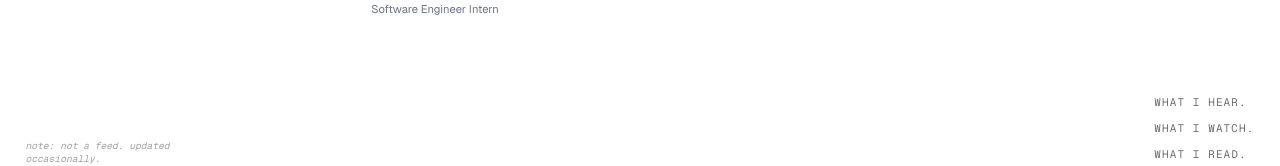
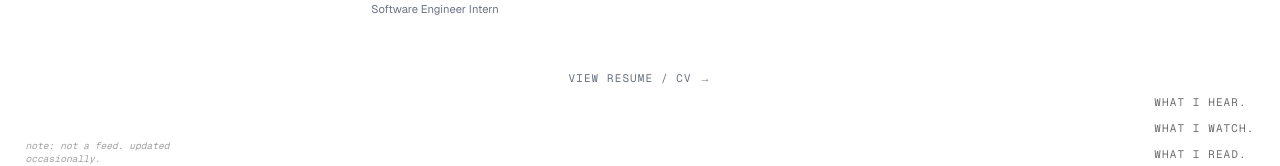
Before and after one commit to marcogoedert/marcogoedert.com, a Next.js app: page /about in a window 1280 px wide. Shown: the part 609-775 px from the top of the page. Built offline with nearby package versions, Linux system fonts and the light colour scheme.

Commit message:
feat: add CV to about page and /cv route
- move CV.pdf to public/
- /cv route redirects to /cv.pdf
- "View Resume / CV" link on about page, after work experience

```diff
--- a/app/about/page.tsx
+++ b/app/about/page.tsx
@@ -26,6 +26,17 @@ export default function AboutPage() {
       <AnimatedSection index={1} className="w-full">
         <WorkExperienceList experiences={experiences} />
       </AnimatedSection>
+
+      <AnimatedSection index={2}>
+        <a
+          href="/cv.pdf"
+          target="_blank"
+          rel="noopener noreferrer"
+          className="font-mono text-[11px] uppercase tracking-widest text-muted hover:text-foreground transition-colors"
+        >
+          View Resume / CV →
+        </a>
+      </AnimatedSection>
     </div>
   );
 }
--- /dev/null
+++ b/app/cv/route.ts
@@ -0,0 +1,5 @@
+import { redirect } from "next/navigation";
+
+export function GET() {
+  redirect("/cv.pdf");
+}
```
Also changed, not shown: 2 other files (tests, documents, lock files or other folders).
